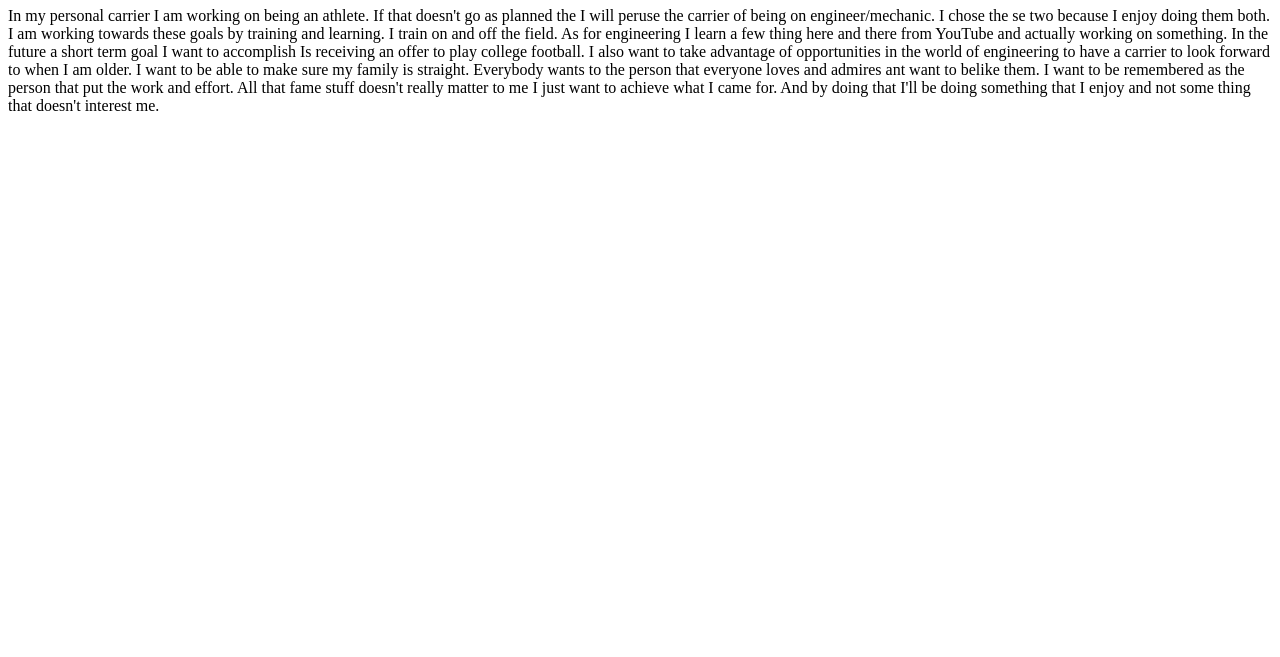
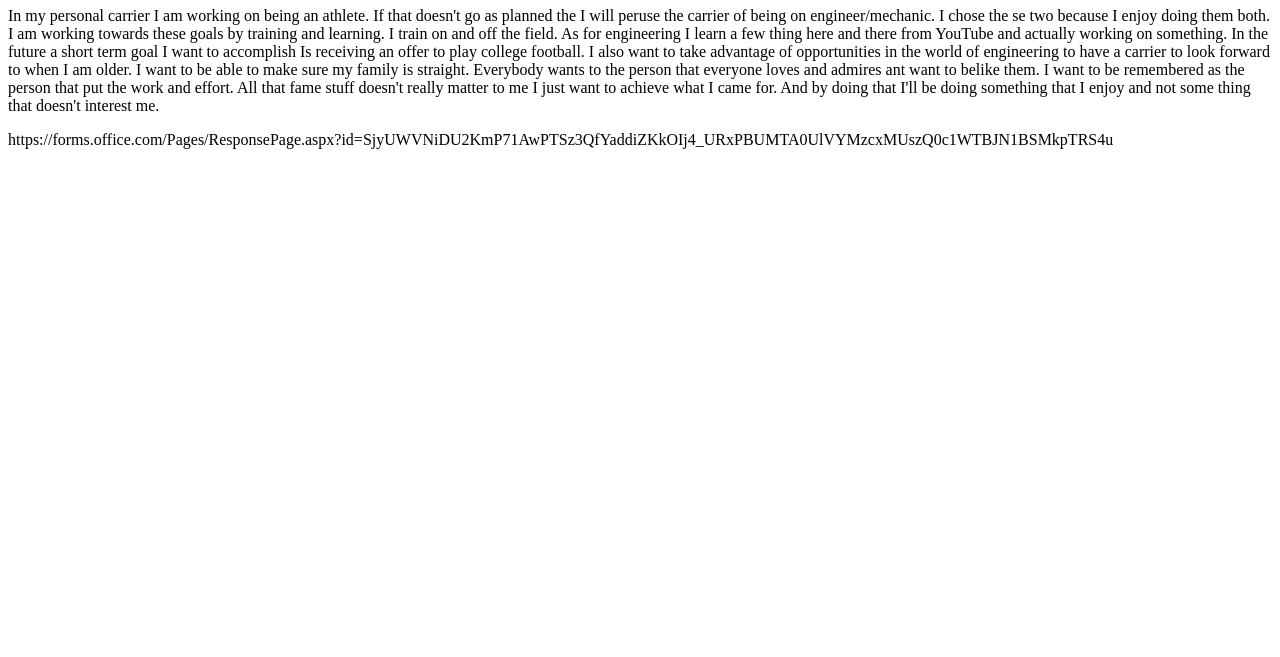
Before and after one commit to CCPS457154/CCPS457154.github.io, a plain HTML site: page aboutme.html in a window 1280 px wide. Shown: the part 143-800 px from the top of the page. Drawn offline with Linux system fonts and the light colour scheme.

Commit message:
Update aboutme.html

```diff
--- a/aboutme.html
+++ b/aboutme.html
@@ -17,5 +17,6 @@
        <p>In my personal carrier I am working on being an athlete. If that doesn't go as planned the I will peruse the carrier of being on engineer/mechanic. I chose the se two because I enjoy doing them both.  I am working towards these goals by training and learning. I train on and off the field. As for engineering I learn a few thing here and there from YouTube and actually working on something. In the future a short term goal I want to accomplish Is receiving an offer to play college football. I also want to take advantage of opportunities in the world of engineering to have a carrier to look forward to when I am older. I want to be able to make sure my family is straight. Everybody wants to the person that everyone loves and admires ant want to belike them. I want to be remembered as the person that put the work and effort. All that fame stuff doesn't really matter to me I just want to achieve what I came for. And by doing that I'll be doing something that I enjoy and not some thing that doesn't interest me.</p>
       </body>
      <footer>
+       https://forms.office.com/Pages/ResponsePage.aspx?id=SjyUWVNiDU2KmP71AwPTSz3QfYaddiZKkOIj4_URxPBUMTA0UlVYMzcxMUszQ0c1WTBJN1BSMkpTRS4u
         </footer>
      </html>
```
